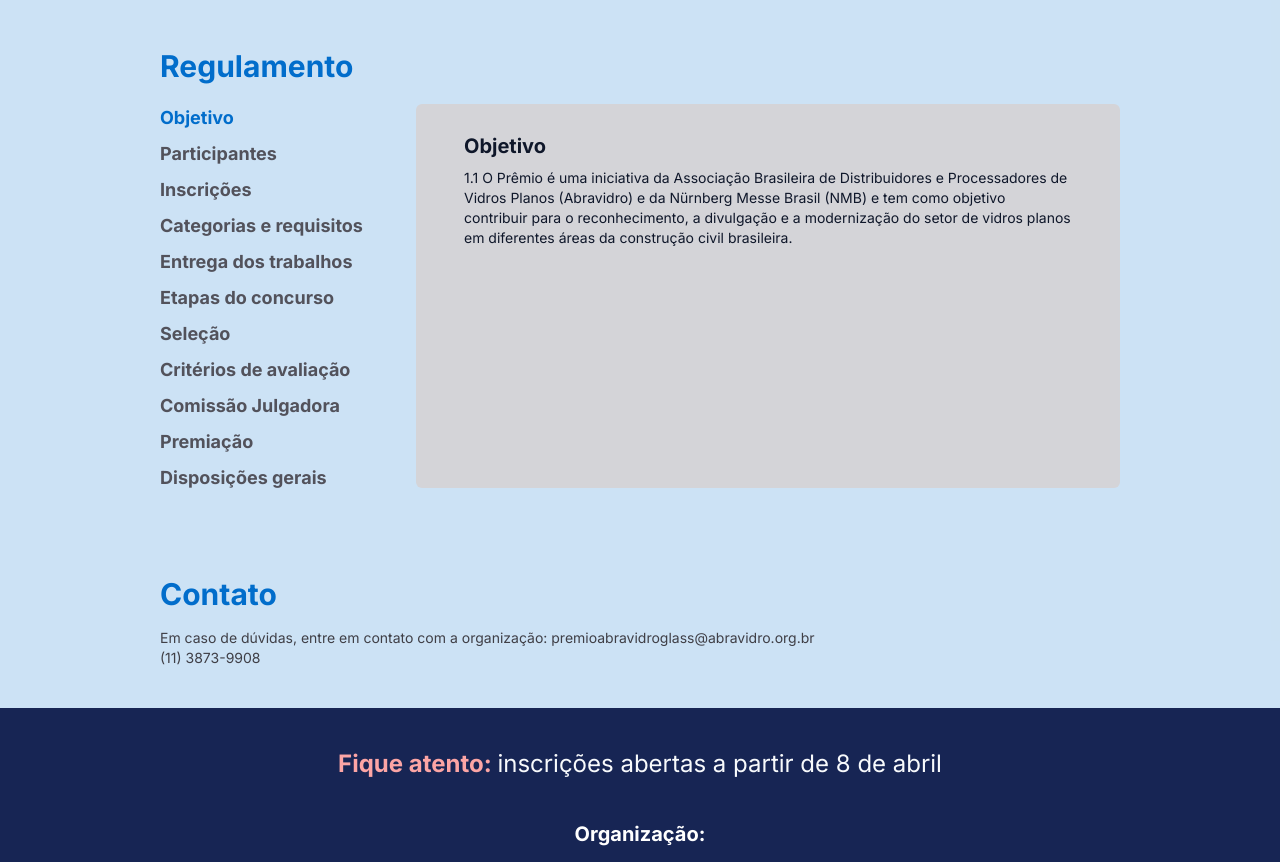
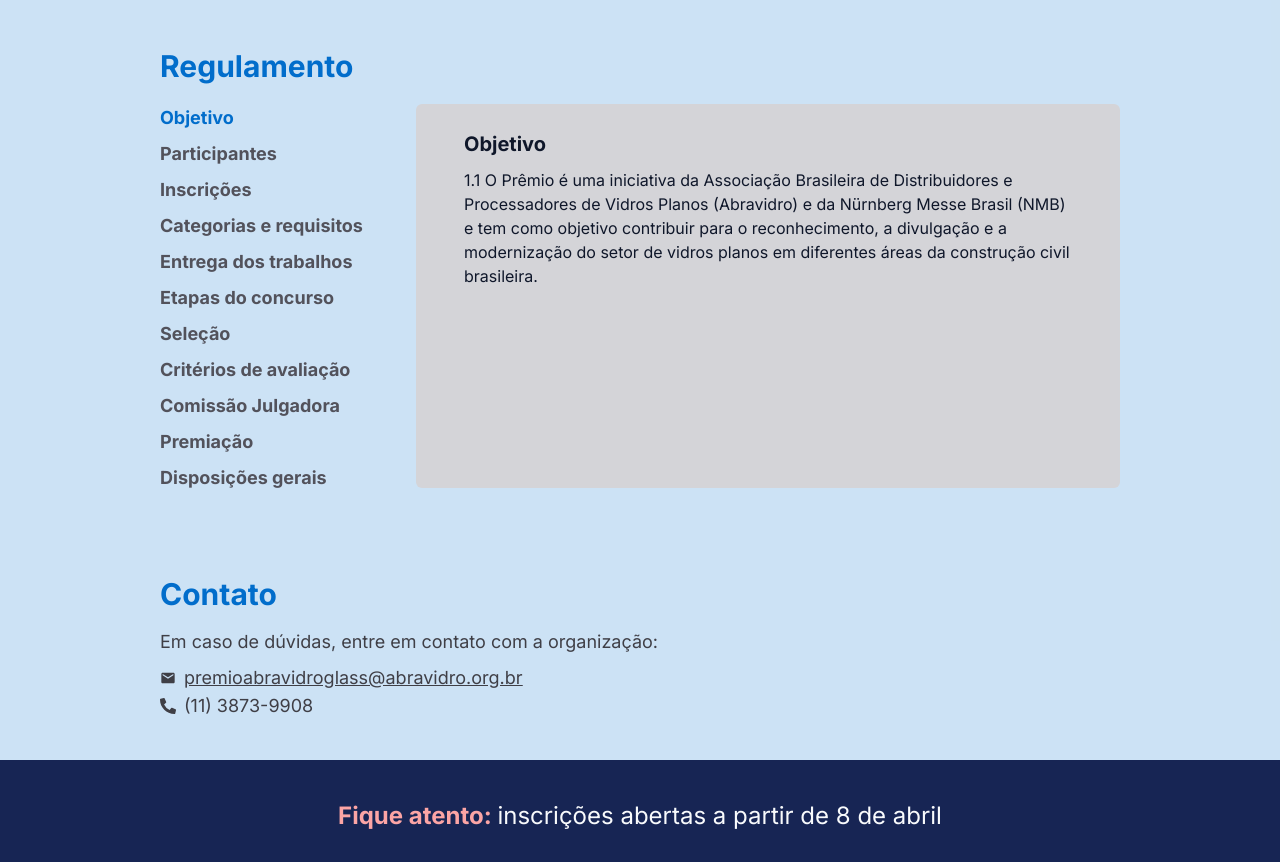
Before and after one commit to VerbusComunicacao/premio-abravidro, a Next.js app: page / in a window 1280 px wide. Shown: the part 1900-2762 px from the top of the page. Built offline with nearby package versions, Linux system fonts and the light colour scheme.

Commit message:
design att

```diff
--- a/package.json
+++ b/package.json
@@ -19,6 +19,7 @@
     "next": "14.1.3",
     "react": "^18",
     "react-dom": "^18",
+    "react-icons": "^5.0.1",
     "tailwind-merge": "^2.2.1",
     "tailwind-scrollbar-hide": "^1.1.7",
     "tailwindcss-animate": "^1.0.7"
--- a/src/components/card-regulament-item.tsx
+++ b/src/components/card-regulament-item.tsx
@@ -15,7 +15,7 @@
   return (
     <AccordionItem value={title}>
       <AccordionTrigger>{title}</AccordionTrigger>
-      <AccordionContent className="text-primary p-2 [&>p]:mb-2 lg:w-full">
+      <AccordionContent className="text-primary p-2 [&>p]:mb-3 [&>p]:leading-6 lg:w-full lg:text-base">
         <p className="hidden lg:flex text-xl font-bold">{title}</p>
         {children}
       </AccordionContent>
--- a/src/components/category.tsx
+++ b/src/components/category.tsx
@@ -12,7 +12,7 @@
 }) {
   return (
     <motion.div
-      className="bg-white rounded-md p-3 py-4 flex flex-col justify-center hover:bg-yellow-400 transition-colors"
+      className="bg-white rounded-md p-3 py-4 flex flex-col justify-start hover:bg-yellow-400 transition-colors"
       initial={{
         opacity: 0,
         translateY: 50,
--- a/src/components/contact.tsx
+++ b/src/components/contact.tsx
@@ -1,16 +1,26 @@
+import { FaPhoneAlt } from 'react-icons/fa'
 import { Subtitle } from './subtitle'
+import { MdEmail } from 'react-icons/md'
 
 export default function Contact() {
   return (
-    <section className="mt-10 lg:mt-20">
+    <section className="mt-10 lg:mt-20 ">
       <Subtitle>Contato</Subtitle>
-      <p className="text-zinc-700 text-sm">
-        Em caso de dúvidas, entre em contato com a organização:{' '}
-        <a href="mailto:premioabravidroglass@abravidro.org.br">
-          premioabravidroglass@abravidro.org.br
-        </a>
+      <p className="text-zinc-700 text-sm lg:text-lg lg:mb-2">
+        Em caso de dúvidas, entre em contato com a organização:
       </p>
-      <p className="text-zinc-700 text-sm">(11) 3873-9908</p>
+      <div className="flex gap-2 items-center">
+        <MdEmail className="text-zinc-700" />
+        <p className="text-zinc-700 text-sm underline lg:text-lg">
+          <a href="mailto:premioabravidroglass@abravidro.org.br">
+            premioabravidroglass@abravidro.org.br
+          </a>
+        </p>
+      </div>
+      <div className="flex gap-2 items-center">
+        <FaPhoneAlt className="text-zinc-700" />
+        <p className="text-zinc-700 text-sm lg:text-lg">(11) 3873-9908</p>
+      </div>
     </section>
   )
 }
--- a/src/components/hero-section.tsx
+++ b/src/components/hero-section.tsx
@@ -12,7 +12,10 @@
         <Logo />
       </motion.div>
       <div className="max-w-md mt-10 [&>p]:pt-5">
-        <Subtitle color="secondary">Celebrando o trabalho do setor</Subtitle>
+        <Subtitle color="secondary">
+          Celebrando o trabalho
+          <br className="hidden md:inline" /> do setor
+        </Subtitle>
         <ParagraphAnimated>
           A Abravidro e a NürnbergMesse Brasil se juntaram para criar a mais
           nova premiação do segmento vidreiro nacional, o Prêmio Abravidro Glass
--- a/src/components/regulamento.tsx
+++ b/src/components/regulamento.tsx
@@ -4,7 +4,7 @@
 
 export function Regulamento() {
   return (
-    <div className="mt-10 md:mt-20 relative" id="regulamento">
+    <div className="mt-10 md:mt-20 relative " id="regulamento">
       <Subtitle>Regulamento</Subtitle>
       <CardRegulament>
         <CardRegulamentItem title="Objetivo">
```
Also changed, not shown: 1 other file (tests, documents, lock files or other folders).
